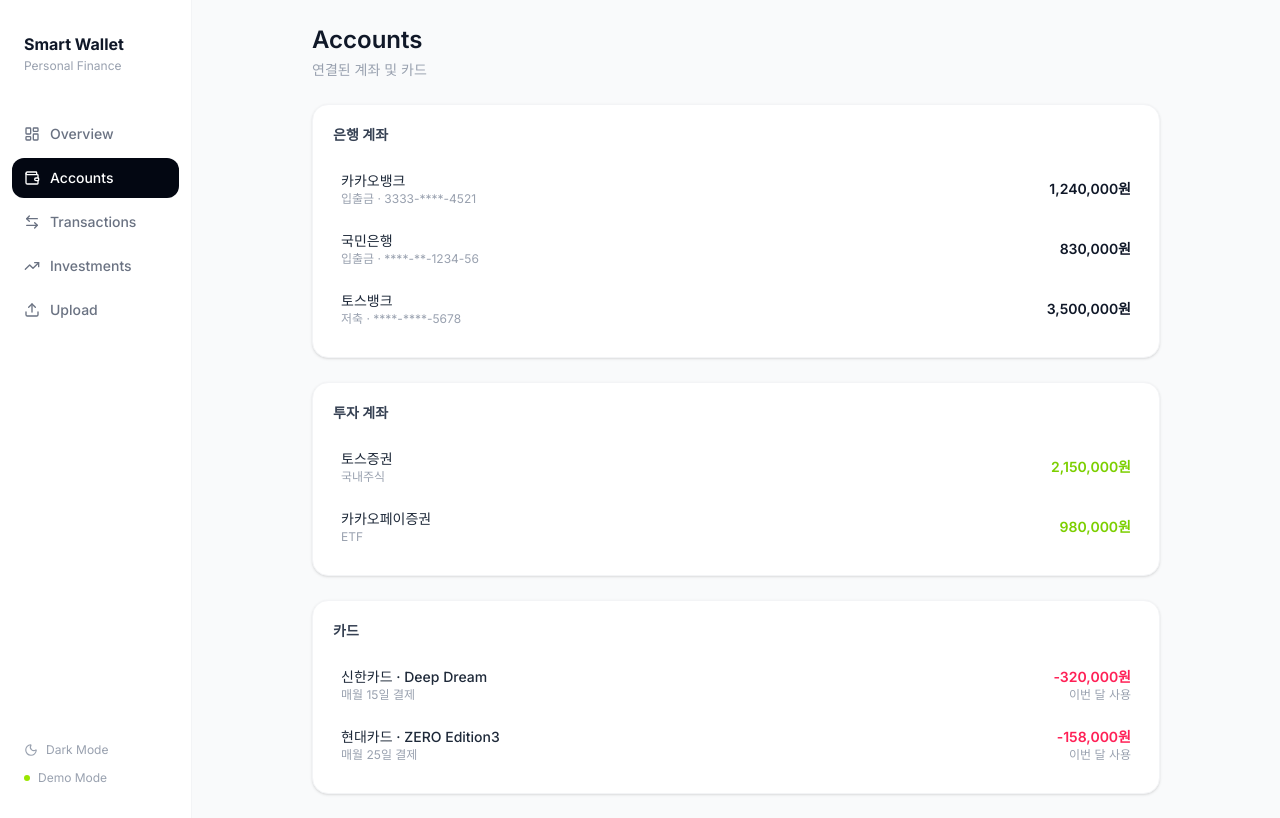
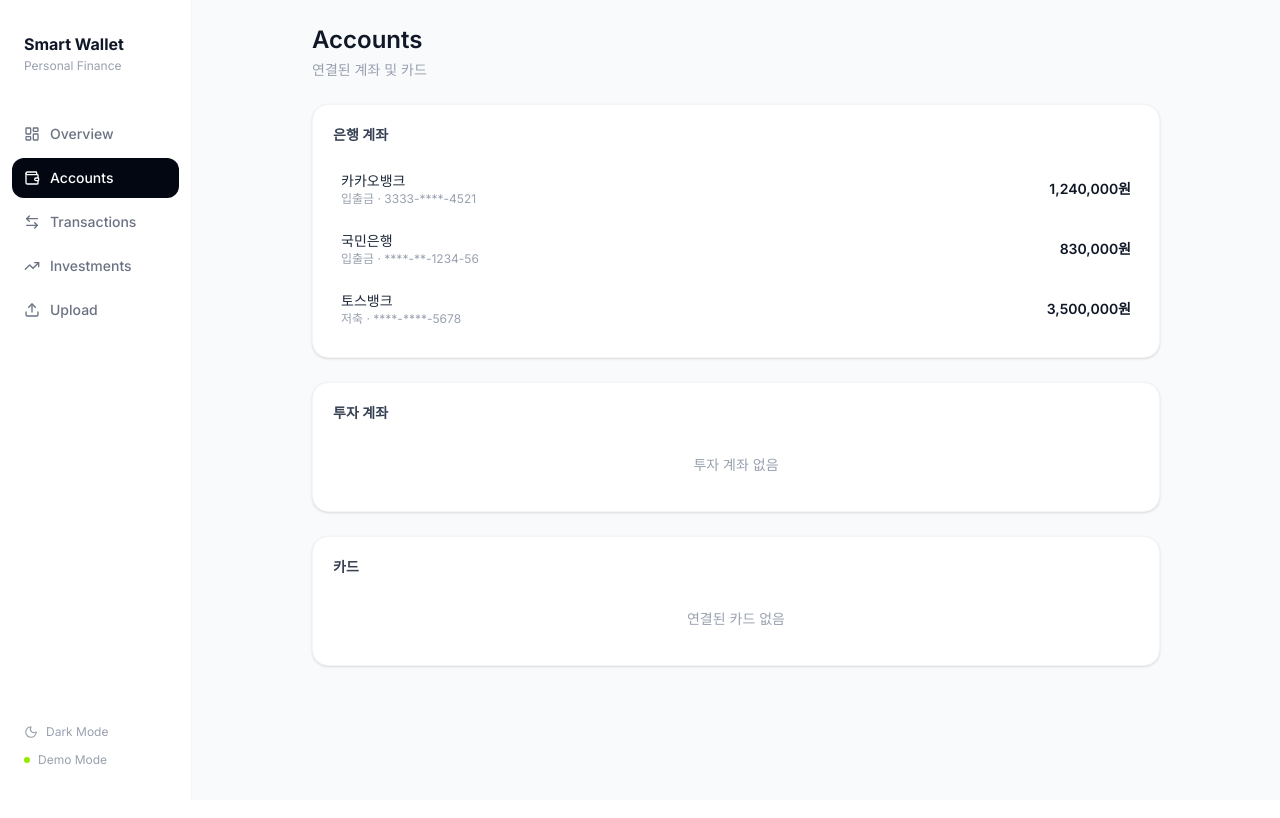
Before and after one commit to yoobilee/smart-wallet-dashboard, a React (Vite) app: page / in a window 1280 px wide. Both pictures are taken after a click on the button "Accounts". Built offline with nearby package versions, Linux system fonts and the light colour scheme.

Commit message:
feat: Accounts 페이지 실제 데이터 연동 및 할부 처리 추가

```diff
--- a/src/context/DataContext.jsx
+++ b/src/context/DataContext.jsx
@@ -231,6 +231,9 @@ export function DataProvider({ children }) {
       const dateRaw = cols[0] || "";
       const memo = cols[4] || "";
       const amount = parseInt(cols[5]?.replace(/,/g, "") || "0");
+      const installment = parseInt(cols[7] || "1");  // 할부개월 (일시불이면 1)
+      // 할부 건은 월 청구액으로 계산
+      const monthlyAmount = installment > 1 ? Math.round(amount / installment) : amount;
       const status = cols[10] || "";
 
       // 취소 건은 제외
@@ -248,7 +251,7 @@ export function DataProvider({ children }) {
         date: formattedDate,
         description: memo,
         category: categorize(memo, -amount),  // 카드는 항상 지출
-        amount: -amount,  // 카드 지출은 음수로
+        amount: -monthlyAmount,
         type: "카드",
         account: "현대카드",
       };
--- a/src/pages/Accounts.jsx
+++ b/src/pages/Accounts.jsx
@@ -3,14 +3,27 @@
 // 다크모드 적용
 // =============================================
 
-import { investments, cards } from "../data/dummyData";
 import { useData } from "../context/DataContext";
 
 const formatKRW = (amount) => amount.toLocaleString("ko-KR") + "원";
 
 function Accounts() {
   // DataContext에서 현재 모드에 맞는 계좌 정보 가져오기
-  const { accounts } = useData();
+  const { accounts, holdings, prices, transactions } = useData();
+
+  // 계좌별 투자 총액 계산
+  const accountTotals = holdings.reduce((acc, h) => {
+    const value = (prices[h.code] || 0) * h.qty;
+    acc[h.account] = (acc[h.account] || 0) + value;
+    return acc;
+  }, {});
+
+  // 투자 계좌 목록 (계좌명 중복 제거)
+  const investmentAccounts = [...new Set(holdings.map((h) => h.account))].map((name) => ({
+    id: name,
+    platform: name,
+    balance: accountTotals[name] || 0,
+  }));
   return (
     <div className="p-6 space-y-6 max-w-4xl mx-auto">
 
@@ -23,7 +36,7 @@ function Accounts() {
       <div className="bg-white dark:bg-gray-900 border border-gray-100 dark:border-gray-800 rounded-2xl p-5 shadow-sm">
         <h2 className="text-sm font-semibold text-gray-700 dark:text-gray-300 mb-4">은행 계좌</h2>
         <div className="space-y-1">
-          {accounts.map((acc) => (
+          {accounts.filter((acc) => acc.type !== "카드").map((acc) => (
             <div key={acc.id} className="flex items-center justify-between px-2 py-2.5 rounded-xl hover:bg-gray-50 dark:hover:bg-gray-800 transition-colors cursor-default">
               <div>
                 <p className="text-sm font-medium text-gray-800 dark:text-gray-100">{acc.bank}</p>
@@ -39,15 +52,21 @@ function Accounts() {
       <div className="bg-white dark:bg-gray-900 border border-gray-100 dark:border-gray-800 rounded-2xl p-5 shadow-sm">
         <h2 className="text-sm font-semibold text-gray-700 dark:text-gray-300 mb-4">투자 계좌</h2>
         <div className="space-y-1">
-          {investments.map((inv) => (
+          {investmentAccounts.length > 0 ? (
+            investmentAccounts.map((inv) => (
               <div key={inv.id} className="flex items-center justify-between px-2 py-2.5 rounded-xl hover:bg-gray-50 dark:hover:bg-gray-800 transition-colors cursor-default">
                 <div>
                   <p className="text-sm font-medium text-gray-800 dark:text-gray-100">{inv.platform}</p>
-                <p className="text-xs text-gray-400">{inv.type}</p>
+                  <p className="text-xs text-gray-400">NH투자증권 · 실시간 시세</p>
                 </div>
-              <p className="text-sm font-semibold text-lime-500">{formatKRW(inv.balance)}</p>
+                <p className="text-sm font-semibold text-lime-500">
+                  {inv.balance > 0 ? formatKRW(inv.balance) : "조회 중..."}
+                </p>
               </div>
-          ))}
+            ))
+          ) : (
+            <p className="text-sm text-gray-400 text-center py-4">투자 계좌 없음</p>
+          )}
         </div>
       </div>
 
@@ -55,18 +74,37 @@ function Accounts() {
       <div className="bg-white dark:bg-gray-900 border border-gray-100 dark:border-gray-800 rounded-2xl p-5 shadow-sm">
         <h2 className="text-sm font-semibold text-gray-700 dark:text-gray-300 mb-4">카드</h2>
         <div className="space-y-1">
-          {cards.map((card) => (
-            <div key={card.id} className="flex items-center justify-between px-2 py-2.5 rounded-xl hover:bg-gray-50 dark:hover:bg-gray-800 transition-colors cursor-default">
+          {accounts.filter((acc) => acc.type === "카드").length > 0 ? (
+            accounts.filter((acc) => acc.type === "카드").map((acc) => {
+              const now = new Date();
+              const firstDay = `${now.getFullYear()}-${String(now.getMonth() + 1).padStart(2, "0")}-01`;
+              const lastDay = `${now.getFullYear()}-${String(now.getMonth() + 1).padStart(2, "0")}-${String(new Date(now.getFullYear(), now.getMonth() + 1, 0).getDate()).padStart(2, "0")}`;
+
+              const thisMonthSpending = transactions
+                .filter((t) =>
+                  t.account === acc.bank &&
+                  t.amount < 0 &&
+                  t.date >= firstDay &&
+                  t.date <= lastDay
+                )
+                .reduce((sum, t) => sum + Math.abs(t.amount), 0);
+
+              return (
+                <div key={acc.id} className="flex items-center justify-between px-2 py-2.5 rounded-xl hover:bg-gray-50 dark:hover:bg-gray-800 transition-colors cursor-default">
                   <div>
-                <p className="text-sm font-medium text-gray-800 dark:text-gray-100">{card.company} · {card.name}</p>
-                <p className="text-xs text-gray-400">매월 {card.billingDate}일 결제</p>
+                    <p className="text-sm font-medium text-gray-800 dark:text-gray-100">{acc.bank}</p>
+                    <p className="text-xs text-gray-400">카드</p>
                   </div>
                   <div className="text-right">
-                <p className="text-sm font-semibold text-rose-500">-{formatKRW(card.usedThisMonth)}</p>
+                    <p className="text-sm font-semibold text-rose-500">-{formatKRW(thisMonthSpending)}</p>
                     <p className="text-xs text-gray-400">이번 달 사용</p>
                   </div>
                 </div>
-          ))}
+              );
+            })
+          ) : (
+            <p className="text-sm text-gray-400 text-center py-4">연결된 카드 없음</p>
+          )}
         </div>
       </div>
 
```
Lines whose indentation alone changed are shown as unchanged.
